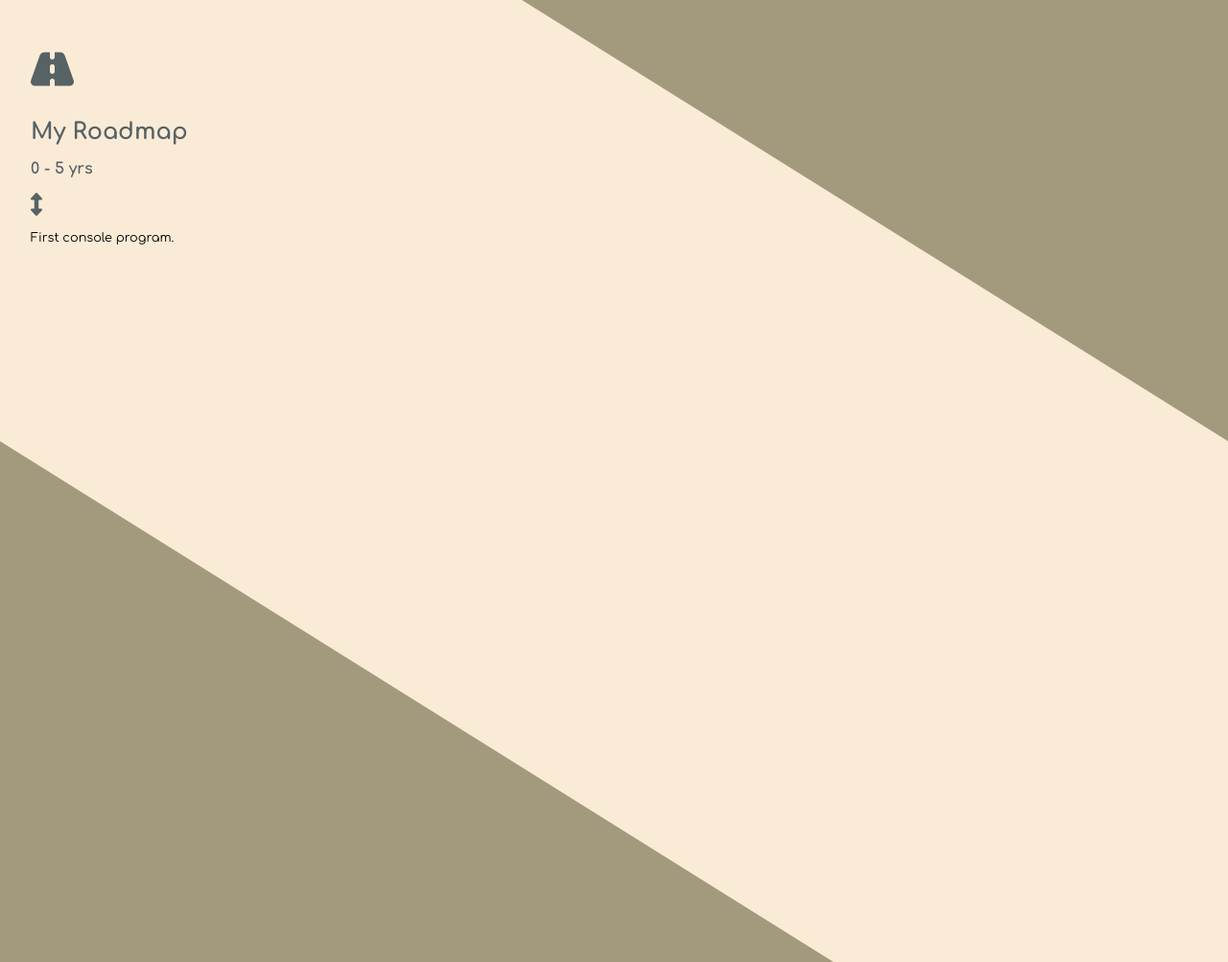
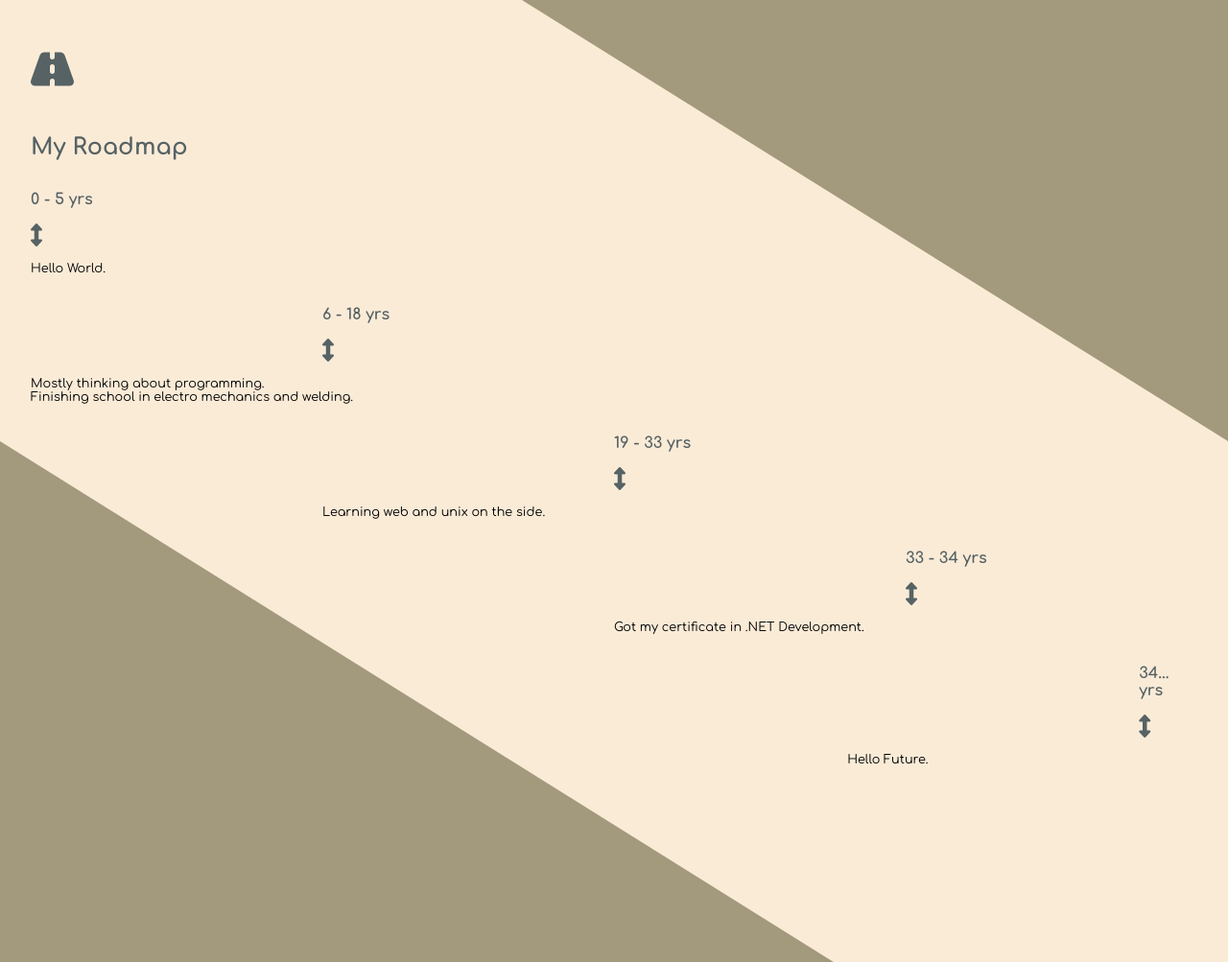
Before and after one commit to Strazil001/strazil001.github.io, a plain HTML site: page index.html in a window 1280 px wide. Shown: the part 340-1343 px from the top of the page at 96% size. Drawn offline with Linux system fonts and the light colour scheme.

Commit message:
intro styled

```diff
--- a/index.html
+++ b/index.html
@@ -44,10 +44,32 @@
 		<i id="road-icon" class="fas fa-road"></i>
 		<h2>My Roadmap</h2>
 		<h4>0 - 5 yrs</h4>
-		<i class="fas fa-arrows-alt-v"></i>
+		<i class="fas fa-arrows-alt-v arrows"></i>
 		<ul>
-			<li>First console program.</li>
+			<li>Hello World.</li>
 		</ul>
+		<h4 class="main-left">6 - 18 yrs</h4>
+		<i class="fas fa-arrows-alt-v main-left arrows"></i>
+		<ul>
+			<li>Mostly thinking about programming.</li>
+			<li>Finishing school in electro mechanics and welding.</li>
+		</ul>
+		<h4 class="main-middle">19 - 33 yrs</h4>
+		<i class="fas fa-arrows-alt-v main-middle arrows"></i>
+		<ul class="main-middle-text">
+			<li>Learning web and unix on the side.</li>
+		</ul>
+		<h4 class="main-right">33 - 34 yrs</h4>
+		<i class="fas fa-arrows-alt-v main-right arrows"></i>
+		<ul class="main-right-text">
+			<li>Got my certificate in .NET Development.</li>
+		</ul>
+		<h4 class="main-right-max">34... yrs</h4>
+		<i class="fas fa-arrows-alt-v main-right-max arrows"></i>
+		<ul class="main-right-max-text">
+			<li>Hello Future.</li>
+		</ul>
+
 	</main>
 </body>
 </html>
--- a/style/style.scss
+++ b/style/style.scss
@@ -102,7 +102,9 @@ header{
 }
 
 main{
-	margin-left: 2rem;
+	display: flex;
+	flex-direction: column;
+	margin: 0 2rem;
 	#road-icon{
 		font-size: 2.5rem;
 		color: rgb(86, 98, 100);
@@ -114,7 +116,7 @@ main{
 		margin: 1rem 0;
 	}
 	h2, h4{
-		margin-top: 1rem;
+		margin-top: 2rem;
 		color: rgb(86, 98, 100);
 		text-align: left;
 	}
@@ -124,4 +126,25 @@ main{
 			font-size: 0.8rem;
 		}
 	}
+	.main-left{
+		margin-left: 25%;
+	}
+	.main-middle{
+		margin-left: 50%;
+	}
+	.main-middle-text{
+		margin-left: 25%;
+	}
+	.main-right{
+		margin-left: 75%;
+	}
+	.main-right-text{
+		margin-left: 50%;
+	}
+	.main-right-max{
+		margin-left: 95%;
+	}
+	.main-right-max-text{
+		margin-left: 70%;
+	}
 }
```
Also changed, not shown: style/style.css, 1 other file.
